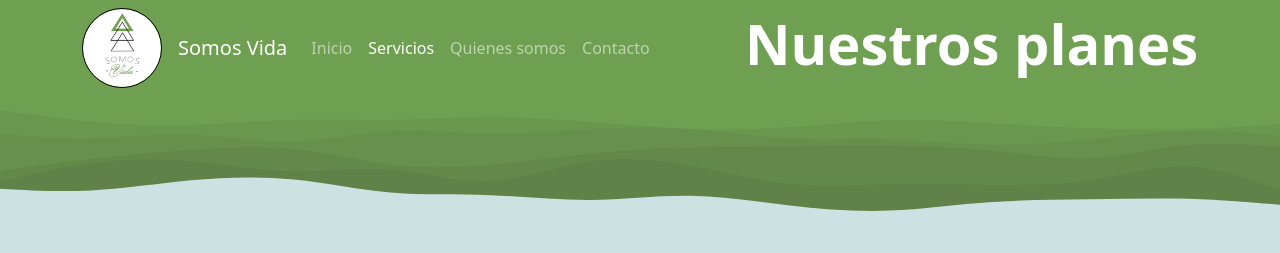
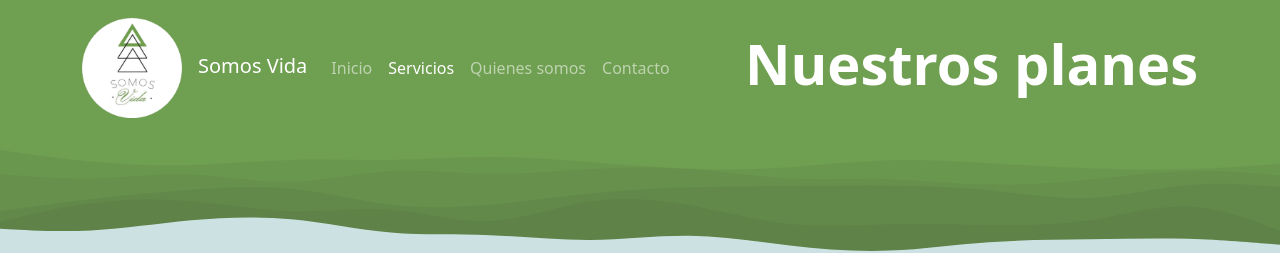
Before and after one commit to kipasten/somos_vida, a website: page src/servicios.html in a window 1280 px wide. Shown: the top 253 px of the page. Drawn offline with nearby package versions, Linux system fonts and the light colour scheme; files that its build step writes are made by us from their sources; files whose address does not match are found by name.

Commit message:
linkeado el logo a inicio

```diff
--- a/src/servicios.html
+++ b/src/servicios.html
@@ -13,8 +13,8 @@
 <body class='bg-light'>
   <nav class="navbar sticky-top navbar-expand-md navbar-dark bg-primary">
     <div class="container d-flex">
-      <img class="navbar-brand logo footer-logo py-0" src="../assets/logo.png" alt="logo, somos vida" />
-      <a class="navbar-brand" href="../index.html">Somos Vida</a>
+      <a class="navbar-brand" href="../index.html"><img class="img-fluid navbar-brand" src="../assets/logo.png"
+          alt="logo, somos vida" style="width:100px;">Somos Vida</a>
       <button class="navbar-toggler" type="button" data-bs-toggle="collapse" data-bs-target="#navbarNav"
         aria-controls="navbarNav" aria-expanded="false" aria-label="Toggle navigation">
         <span class="navbar-toggler-icon"></span>
```
Also changed, not shown: src/contacto.html (+2 -2 lines).
